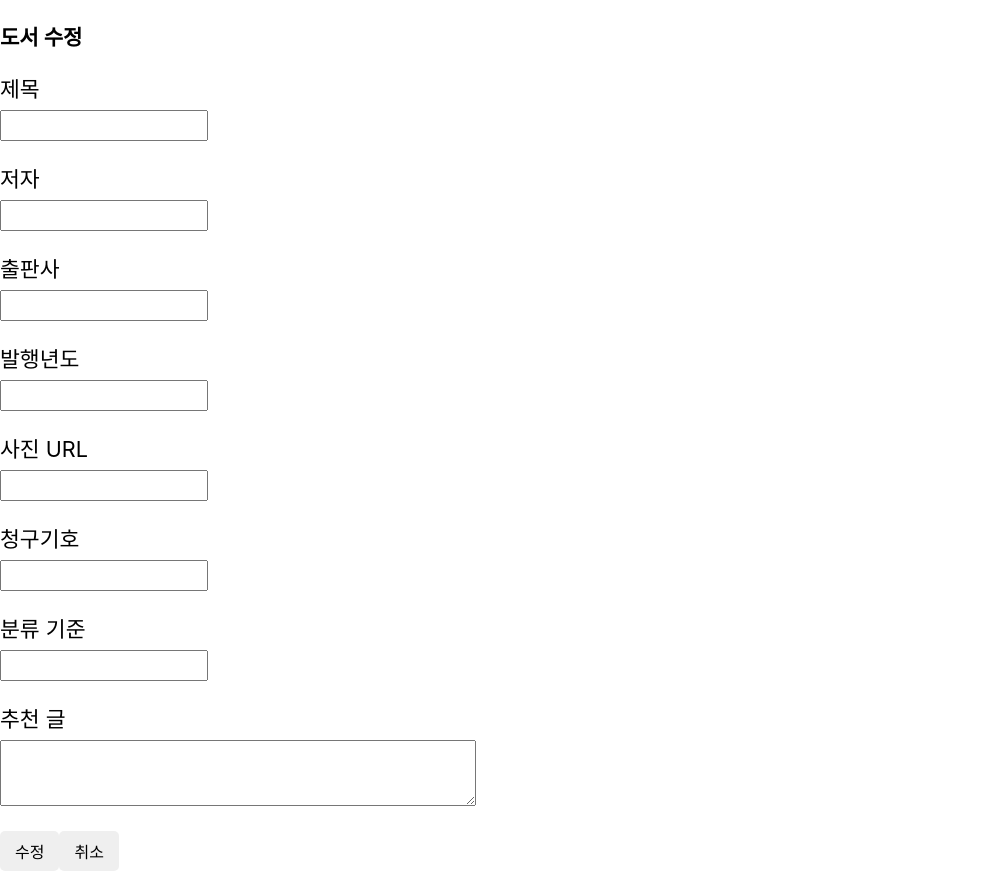
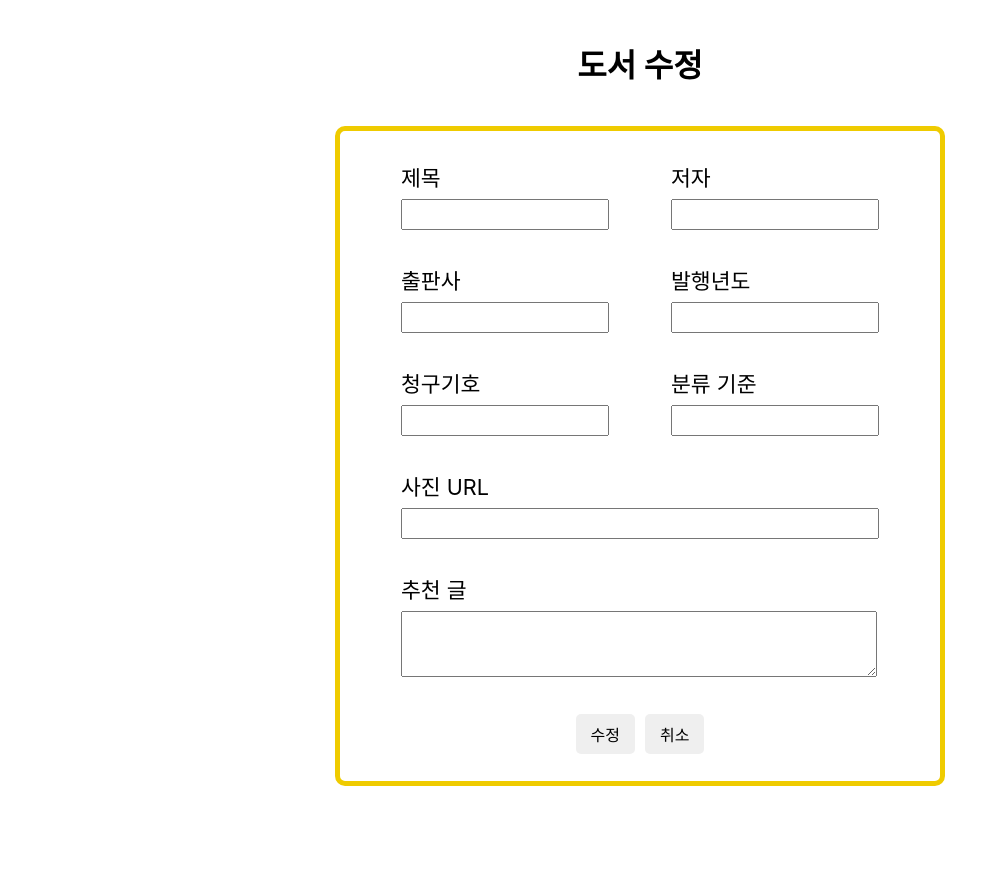
Before and after one commit to Hayoung04/oss_TeamProject, a React (Create React App) app: page /mockupdate/1 in a window 1280 px wide. Shown: the whole page, without its empty margins (0-1008 px from the left). After the commit the page ends 800 px from the top, so only its background shows below. Built offline with nearby package versions, Linux system fonts and the light colour scheme; no server answers.

Commit message:
feat: add, update, detail css

```diff
--- a/src/Pages/MockAddPage.css
+++ b/src/Pages/MockAddPage.css
@@ -1,4 +1,4 @@
-.outerDiv {
+.addOuterDiv {
     max-width: 600px;
     width: 80%;
     height: 650px;
@@ -8,19 +8,21 @@
     align-items: center;
     border: 5px solid #efcb00;
     border-radius: 10px;
+    font-size: large;
 }
 
-.innerDiv {
+.addInnerDiv {
     width: 100%;
     padding: 0;
 }
 
-
-h1 {
+#addHeading {
     text-align: center;
+    text-align: center;
+    margin: 40px;
 }
 
-a {
+#addCancelButton {
     text-decoration: none;
     color: inherit;
 }
@@ -31,7 +33,7 @@ a {
     gap: 10px;
 }
 
-button {
+#addButtons {
     padding: 8px 15px;
     font-size: medium;
     border: none;
@@ -39,48 +41,42 @@ button {
     cursor: pointer;
 }
 
-button:hover {
+#addButtons:hover {
     background-color: #cdcdcd;
 }
 
-table {
+#addTable {
     margin: auto;
 }
 
-td {
+#addTd {
     padding-left: 30px;
     padding-right: 30px;
     padding-bottom: 10px;
 }
 
-label {
+#addLabel {
     display: inline-block;
     margin-bottom: 7px;
     font-size: larger;
 }
 
-input {
+#addInput {
     width: 200px;
     height: 25px;
+    font-size: large;
 }
 
-input#image {
+input#addImage {
     width: 470px;
     height: 25px;
+    font-size: large;
 }
 
-textarea {
+#addTextarea {
     width: 470px;
     height: 60px;
     resize: vertical;
     overflow: auto;
-}
-
-h1 {
-    text-align: center;
-    margin: 40px;
-}
-
-body {
     font-size: large;
 }
--- a/src/Pages/MockAddPage.js
+++ b/src/Pages/MockAddPage.js
@@ -56,61 +56,59 @@ const MockAddPage = () => {
 
   return (
     <>
-      <h1>도서 추가</h1>
-      <div class="outerDiv">
-        <div class="innerDiv">
+      <h1 id="addHeading">도서 추가</h1>
+      <div class="addOuterDiv">
+        <div class="addInnerDiv">
           <form onSubmit={handleSubmit}>
 
-            <table>
+            <table id="addTable">
               <tr>
-                <td>
-                  <label>제목</label><br />
-                  <input type="text" name="title" value={book.title} onChange={handleChange} /><br /><br />
+                <td id="addTd">
+                  <label id="addLabel">제목</label><br />
+                  <input id="addInput" type="text" name="title" value={book.title} onChange={handleChange} /><br /><br />
                 </td>
-                <td>
-                  <label>저자</label><br />
-                  <input type="text" name="author" value={book.author} onChange={handleChange} /><br /><br />
+                <td id="addTd">
+                  <label id="addLabel">저자</label><br />
+                  <input id="addInput" type="text" name="author" value={book.author} onChange={handleChange} /><br /><br />
                 </td>
               </tr>
 
               <tr>
-                <td>
-                  <label>출판사</label><br />
-                  <input type="text" name="publisher" value={book.publisher} onChange={handleChange} /><br /><br />
+                <td id="addTd">
+                  <label id="addLabel">출판사</label><br />
+                  <input id="addInput" type="text" name="publisher" value={book.publisher} onChange={handleChange} /><br /><br />
                 </td>
-                <td>
-                  <label>발행년도</label><br />
-                  <input type="text" name="publicationDate" value={book.publicationDate} onChange={handleChange} /><br /><br />
+                <td id="addTd">
+                  <label id="addLabel">발행년도</label><br />
+                  <input id="addInput" type="text" name="publicationDate" value={book.publicationDate} onChange={handleChange} /><br /><br />
                 </td>
               </tr>
 
               <tr>
-                <td>
-                  <label>청구기호</label><br />
-                  <input type="text" name="callNumber" value={book.callNumber} onChange={handleChange} /><br /><br />
-
+                <td id="addTd">
+                  <label id="addLabel">청구기호</label><br />
+                  <input id="addInput" type="text" name="callNumber" value={book.callNumber} onChange={handleChange} /><br /><br />
                 </td>
-                <td>
-                  <label>분류 기준</label><br />
-                  <input type="text" name="classificationCriteria" value={book.classificationCriteria} onChange={handleChange} /><br /><br />
-
+                <td id="addTd">
+                  <label id="addLabel">분류 기준</label><br />
+                  <input id="addInput" type="text" name="classificationCriteria" value={book.classificationCriteria} onChange={handleChange} /><br /><br />
                 </td>
               </tr>
 
-              <tr><td colspan="2">
-                <label>사진 URL</label><br />
-                <input type="text" name="image" id="image" value={book.image} onChange={handleChange} /><br /><br />
+              <tr><td id="addTd" colspan="2">
+                <label id="addLabel">사진 URL</label><br />
+                <input type="text" name="addImage" id="addImage" value={book.image} onChange={handleChange} /><br /><br />
               </td></tr>
 
-              <tr><td colspan="2">
-                <label>추천 글</label><br />
-                <textarea name="recommendation" value={book.recommendation} onChange={handleChange} /><br /><br />
+              <tr><td id="addTd" colspan="2">
+                <label id="addLabel">추천 글</label><br />
+                <textarea id="addTextarea" name="recommendation" value={book.recommendation} onChange={handleChange} /><br /><br />
               </td></tr>
             </table>
 
             <div class="button-container">
-              <button type="submit">추가</button>
-              <button><a href="/">취소</a></button>
+              <button id="addButtons" type="submit">추가</button>
+              <button id="addButtons"><a id="addCancelButton" href="/">취소</a></button>
             </div>
 
           </form>
--- a/src/Pages/MockDetailPage.js
+++ b/src/Pages/MockDetailPage.js
@@ -1,5 +1,6 @@
 import React, { useState, useEffect } from "react";
 import { useParams, Link } from "react-router-dom";
+import './MockDetailPage.css';
 
 const MockDetailPage = () => {
     const { title } = useParams();
@@ -38,35 +39,69 @@ const MockDetailPage = () => {
 
     return (
         <div>
-            <h1>도서 디테일</h1>
-            {book ? (
-                <div>
-                    <h3>{book.title}</h3>
-                    <img src={book.image} alt={book.title} width="200" />
-                    <p>
-                         Author:  {book.author}
-                    </p>
-                    <p>
-                         Publisher:  {book.publisher}
-                    </p>
-                    <p>
-                         Published:  {book.publicationDate}
-                    </p>
-                    <p>
-                         Recommendation:  {book.recommendation}
-                    </p>
-                    <p>
-                         Call Number:  {book.callNumber}
-                    </p>
-                    <p>
-                         Classification Criteria:  {book.classificationCriteria}
-                    </p>
+            <h1 id="detailHeading">도서 디테일</h1>
+            <hr id="detailFirstLine"></hr>
+            <hr id="detailSecondLine"></hr>
+            <div class="detailOuterDiv">
+                <div class="detailInnerDiv">
+                    {book ? (
+                        <div>
+                            <table id="detailTable">
+                                <tr>
+                                    <td colspan="4"><h3 id="detailTitleHeader">{book.title}</h3></td>
+                                </tr>
+                                <tr>
+                                    <td rowspan="5">
+                                        <img id="detailImage" src={book.image} alt={book.title} width="200" />
+                                    </td>
+                                    <td id="detailTd">저자</td>
+                                    <td colspan="2">{book.author}</td>
+                                </tr>
+                                <tr>
+                                    <td id="detailTd">출판사</td>
+                                    <td colspan="2">{book.publisher}</td>
+                                </tr>
+                                <tr>
+                                    <td id="detailTd">발행년도</td>
+                                    <td colspan="2">{book.publicationDate}</td>
+                                </tr>
+                                <tr>
+                                    <td id="detailTd">청구기호</td>
+                                    <td colspan="2">{book.callNumber}</td>
+                                </tr>
+                                <tr>
+                                    <td id="detailTd">분류 기준</td>
+                                    <td colspan="2">{book.classificationCriteria}</td>
+                                </tr>
+                                </table>
+
+                                <hr id="detailThirdLine"></hr>
+
+                                <table id="detailTable">
+                                <tr>
+                                    <td id="detailRecom" colspan="5">추천 글</td>
+                                </tr>
+                                <tr>
+                                    <td colspan="5">{book.recommendation}</td>
+                                </tr>
+                            </table>
+
+                        </div>
+                    ) : (
+                        <p>Loading...</p>
+                    )}
                 </div>
-            ) : (
-                <p>Loading...</p>
-            )}
-            <button><Link to={`/mockupdate/${encodeURIComponent(title)}`}>수정</Link></button>
-            <button><Link to="/mocklist">뒤로</Link></button>
+            </div>
+
+            <hr id="detailFourthLine"></hr>
+            <div id="detailButtonsContainer">
+                <button id="detailButtons">
+                    <Link id="detailButtonsLink" to={`/mockupdate/${encodeURIComponent(title)}`}>수정</Link>
+                </button>
+                <button id="detailButtons">
+                    <Link id="detailButtonsLink" to="/mocklist">뒤로</Link>
+                </button>
+            </div>
         </div>
     );
 };
--- a/src/Pages/MockUpdatePage.css
+++ b/src/Pages/MockUpdatePage.css
@@ -1,4 +1,82 @@
-a {
+.updateOuterDiv {
+    max-width: 600px;
+    width: 80%;
+    height: 650px;
+    margin: 0 auto;
+    display: flex;
+    justify-content: center;
+    align-items: center;
+    border: 5px solid #efcb00;
+    border-radius: 10px;
+    font-size: large;
+}
+
+.updateInnerDiv {
+    width: 100%;
+    padding: 0;
+}
+
+#updateHeading {
+    text-align: center;
+    text-align: center;
+    margin: 40px;
+}
+
+#updateCancelButton {
     text-decoration: none;
     color: inherit;
 }
+
+.button-container {
+    display: flex;
+    justify-content: center;
+    gap: 10px;
+}
+
+#updateButtons {
+    padding: 8px 15px;
+    font-size: medium;
+    border: none;
+    border-radius: 5px;
+    cursor: pointer;
+}
+
+#updateButtons:hover {
+    background-color: #cdcdcd;
+}
+
+#updateTable {
+    margin: auto;
+}
+
+#updateTd {
+    padding-left: 30px;
+    padding-right: 30px;
+    padding-bottom: 10px;
+}
+
+#updateLabel {
+    display: inline-block;
+    margin-bottom: 7px;
+    font-size: larger;
+}
+
+#updateInput {
+    width: 200px;
+    height: 25px;
+    font-size: large;
+}
+
+input#updateImage {
+    width: 470px;
+    height: 25px;
+    font-size: large;
+}
+
+#updateTextarea {
+    width: 470px;
+    height: 60px;
+    resize: vertical;
+    overflow: auto;
+    font-size: large;
+}
--- a/src/Pages/MockUpdatePage.js
+++ b/src/Pages/MockUpdatePage.js
@@ -1,6 +1,7 @@
 import React, { useState, useEffect } from "react";
 import { useParams } from "react-router-dom";
 import axios from "axios";
+import './MockUpdatePage.css';
 
 const Update = () => {
   const { title } = useParams();
@@ -54,39 +55,64 @@ const Update = () => {
 
   return (
     <div>
-      <h3>도서 수정</h3>
-      <form onSubmit={handleSubmit}>
-        <label>제목</label><br />
-        <input type="text" name="title" value={book.title} onChange={handleChange} /><br /><br />
+      <h1 id="updateHeading">도서 수정</h1>
+      <div class="updateOuterDiv">
+        <div class="updateInnerDiv">
+          <form onSubmit={handleSubmit}>
 
-        <label>저자</label><br />
-        <input type="text" name="author" value={book.author} onChange={handleChange} /><br /><br />
+          <table id="updateTable">
+              <tr>
+                <td id="updateTd">
+                  <label id="updateLabel">제목</label><br />
+                  <input id="updateInput" type="text" name="title" value={book.title} onChange={handleChange} /><br /><br />
+                </td>
+                <td id="updateTd">
+                  <label id="updateLabel">저자</label><br />
+                  <input id="updateInput" type="text" name="author" value={book.author} onChange={handleChange} /><br /><br />
+                </td>
+              </tr>
 
-        <label>출판사</label><br />
-        <input type="text" name="publisher" value={book.publisher} onChange={handleChange} /><br /><br />
+              <tr>
+                <td id="updateTd">
+                  <label id="updateLabel">출판사</label><br />
+                  <input id="updateInput" type="text" name="publisher" value={book.publisher} onChange={handleChange} /><br /><br />
+                </td>
+                <td id="updateTd">
+                  <label id="updateLabel">발행년도</label><br />
+                  <input id="updateInput" type="text" name="publicationDate" value={book.publicationDate} onChange={handleChange} /><br /><br />
+                </td>
+              </tr>
 
-        <label>발행년도</label><br />
-        <input type="text" name="publicationDate" value={book.publicationDate} onChange={handleChange} /><br /><br />
+              <tr>
+                <td id="updateTd">
+                  <label id="updateLabel">청구기호</label><br />
+                  <input id="updateInput" type="text" name="callNumber" value={book.callNumber} onChange={handleChange} /><br /><br />
+                </td>
+                <td id="updateTd">
+                  <label id="updateLabel">분류 기준</label><br />
+                  <input id="updateInput" type="text" name="classificationCriteria" value={book.classificationCriteria} onChange={handleChange} /><br /><br />
+                </td>
+              </tr>
 
-        <label>사진 URL</label><br />
-        <input type="text" name="image" value={book.image} onChange={handleChange} /><br /><br />
+              <tr><td id="updateTd" colspan="2">
+                <label id="updateLabel">사진 URL</label><br />
+                <input type="text" name="updateImage" id="updateImage" value={book.image} onChange={handleChange} /><br /><br />
+              </td></tr>
 
-        <label>청구기호</label><br />
-        <input type="text" name="callNumber" value={book.callNumber} onChange={handleChange} /><br /><br />
+              <tr><td id="updateTd" colspan="2">
+                <label id="updateLabel">추천 글</label><br />
+                <textarea id="updateTextarea" name="recommendation" value={book.recommendation} onChange={handleChange} /><br /><br />
+              </td></tr>
+            </table>
 
-        <label>분류 기준</label><br />
-        <input type="text" name="classificationCriteria" value={book.classificationCriteria} onChange={handleChange} /><br /><br />
+            <div class="button-container">
+              <button id="updateButtons" type="submit">수정</button>
+              <button id="updateButtons"><a id="updateCancelButton" href="/">취소</a></button>
+            </div>
 
-        <label>추천 글</label><br />
-        <textarea name="recommendation" value={book.recommendation} onChange={handleChange} /><br /><br />
-
-        <button type="submit">수정</button>
-        <button>
-          <a href="/mocklist">
-            취소
-          </a>
-        </button>
-      </form>
+          </form>
+        </div>
+      </div>
     </div>
   );
 };
```
Also changed, not shown: src/Pages/MockDetailPage.css (+96 -0 lines).
